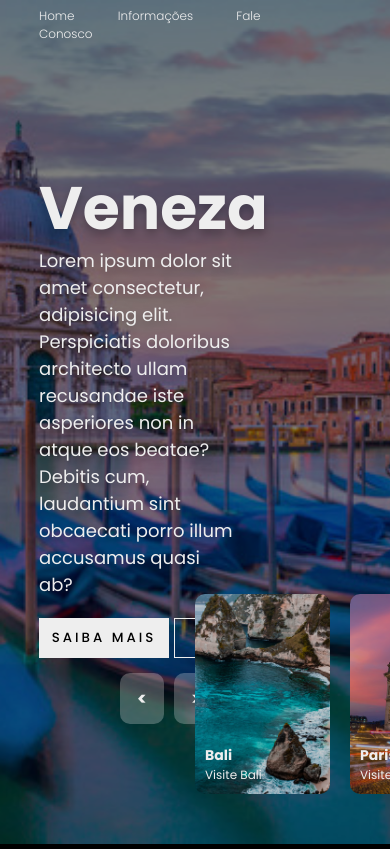
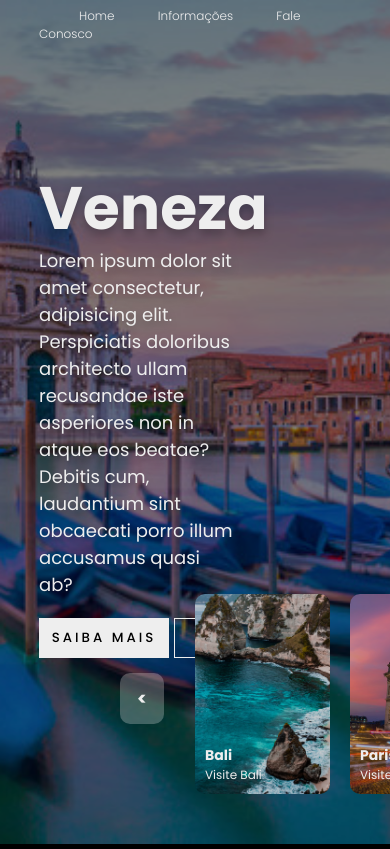
Before and after one commit to FAGNERBCARVALHO/carrossel-html, a plain HTML site: page index.html in a window 390 px wide. Shown: the top 849 px of the page. Drawn offline with Linux system fonts and the light colour scheme.

Commit message:
ALTERAÇAO HEADER

```diff
--- a/style.css
+++ b/style.css
@@ -23,7 +23,7 @@ header {
 }
 header a {
     color:#eee;
-    margin-right: 40px;
+    margin-left: 40px;
     font-weight: 300;
 
 
@@ -237,3 +237,10 @@ header a {
 
     }
 }
+@media (max-width:1236px){
+    .arrows{
+        display: flex;
+        position: absolute;
+        justify-content: space-between;
+    }
+}
```
